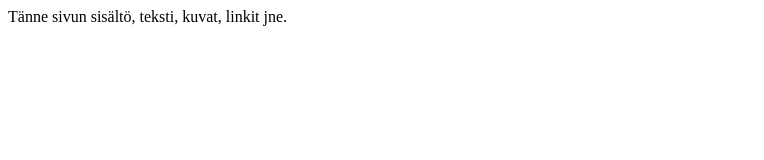
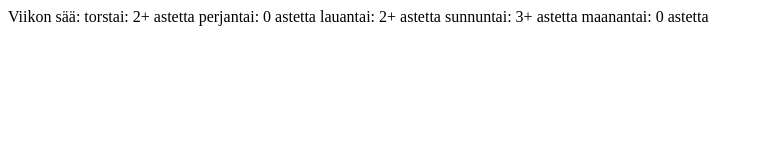
Before and after one commit to aamun-sanomat/aamun-sanomat, a plain HTML site: page saa.html in a window 1280 px wide. Shown: the whole page, without its empty margins (0-764 px from the left). Drawn offline with Linux system fonts and the light colour scheme.

Commit message:
Update saa.html

```diff
--- a/saa.html
+++ b/saa.html
@@ -4,6 +4,6 @@
 		<title>Saa</title>
 	</head>
 	<body>
-		Tänne sivun sisältö, teksti, kuvat, linkit jne.
+		Viikon sää: torstai: 2+ astetta perjantai: 0 astetta lauantai: 2+ astetta sunnuntai: 3+ astetta maanantai: 0 astetta
 	</body>
 </html>
```
